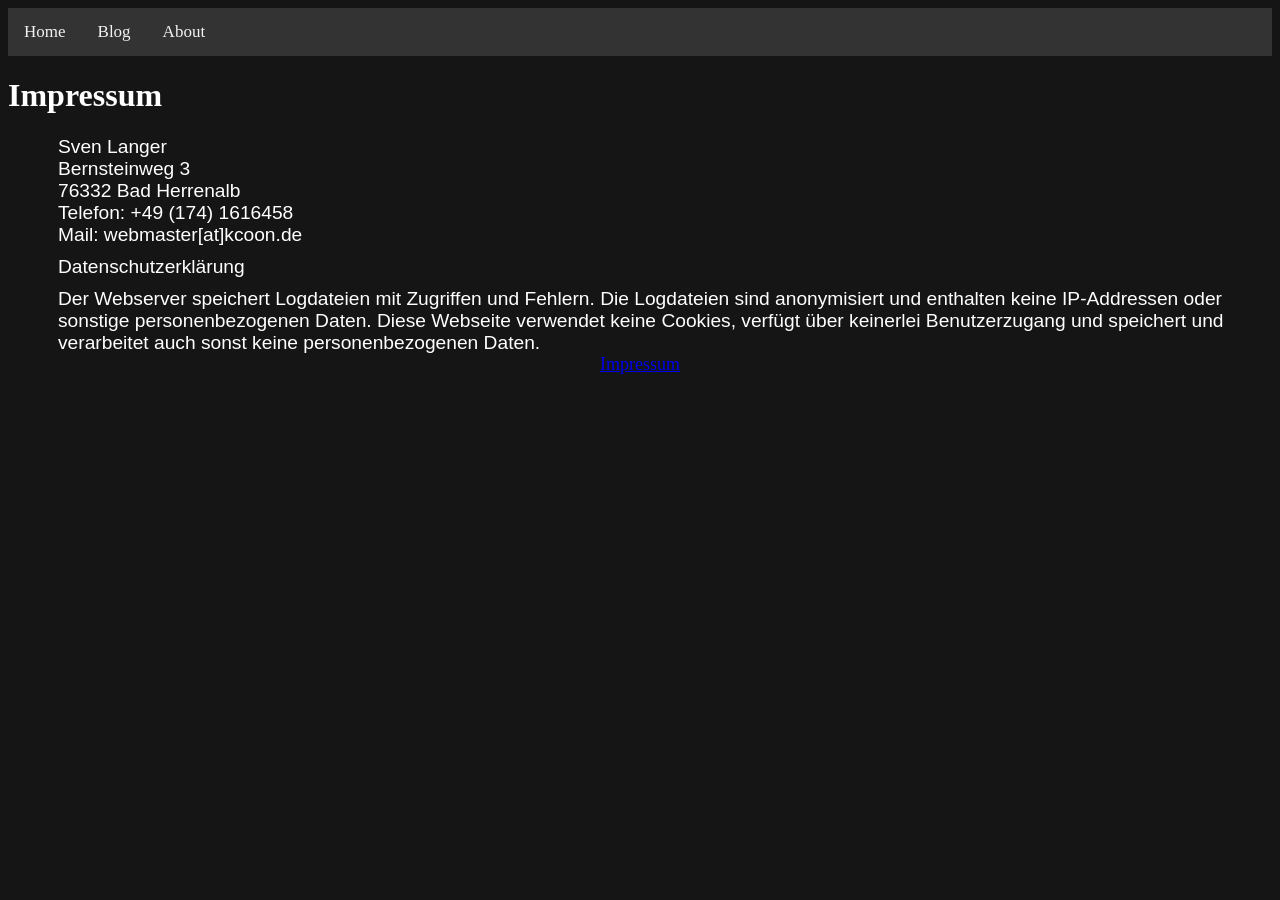
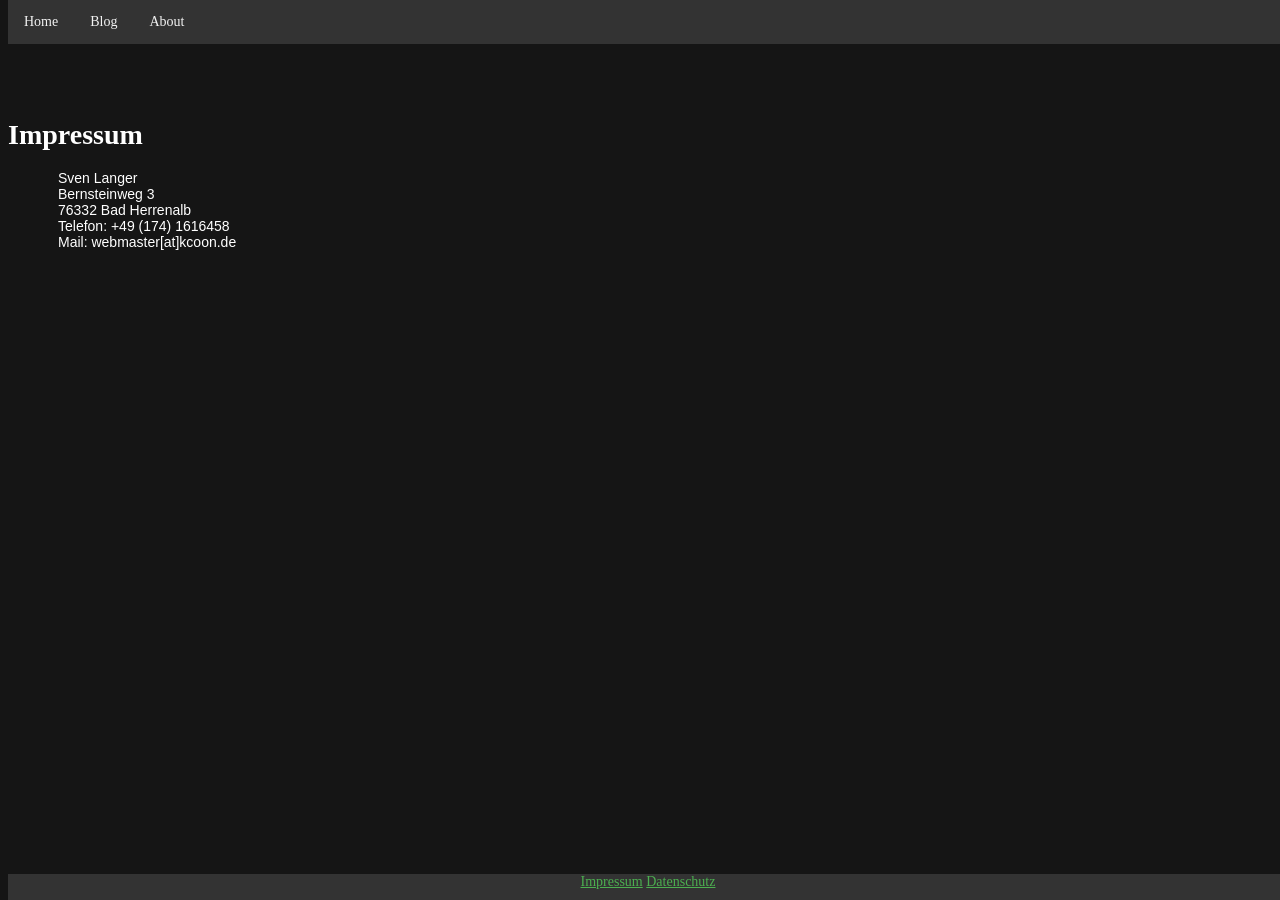
Before and after one commit to KCoon/kcoon.github.io, a Jekyll site: the page built from pages/impressum.md, in a window 1280 px wide. Built offline with Jekyll 4.4.1, drawn with Linux system fonts in a browser that asks for light colours.

Commit message:
Datenschutz and stuff

```diff
--- a/_includes/footer.html
+++ b/_includes/footer.html
@@ -1,3 +1,4 @@
 <div class="footer">
     <a href="impressum.html">Impressum</a>
+    <a href="datenschutz.html">Datenschutz</a>
 </div>
--- a/_includes/navigation.html
+++ b/_includes/navigation.html
@@ -1,4 +1,4 @@
-<div class="topnav">
+<div id="navbar" class="topnav">
     {% for item in site.data.navigation %}
     <a href="{{ item.link }}"
         {% if (page.url == item.link) %}
--- a/_layouts/default.html
+++ b/_layouts/default.html
@@ -4,10 +4,11 @@
     <meta charset="utf-8">
     <title>{{ page.title }}</title>
     <link rel="stylesheet" href="/assets/css/styles.css">
+    <script src="/assets/js/myscript.js"></script>
   </head>
   <body>
     {% include navigation.html %}
-    <div>
+    <div id="content" class="content">
     {{ content }}
     </div>
     {% include footer.html %}
--- a/_sass/main.scss
+++ b/_sass/main.scss
@@ -1,7 +1,15 @@
 body{
     background-color: #151515;
     color: white;
+    font-size: 60px;
 }
+
+// @media (orientation: landscape) {
+//   body {
+//     background-color: lightblue;
+//   }
+// }
+
 .current {
     color: green;
 }
@@ -9,22 +17,52 @@ body{
 p {
     margin: 10px 0px 0px 50px;
     font-family: Arial, Helvetica, sans-serif;
-    height: 500%;
-    font-size: larger;
+}
+
+@media (-webkit-max-device-pixel-ratio : 1.5){
+    body {
+        font-size: 14px;
+    }
+    div.content
+    {
+        font-size: 14px;
+    }
 }
 
 a{
     color: blueweb;
 }
 
-div.highlight {
+
+div{
+    position: absolute;
+}
+
+.highlight {
     margin: 10px 0px 0px 50px;
+}
+
+.content
+{
+    width: 100%;
+    font-size: 28px;
+    top: 0px;
+    padding-top: 100px;
+    padding-bottom: 20px;
+    bottom: 70px;
+    overflow-y: scroll;
+    overflow-x: hidden;
+
 }
 
 /* Add a black background color to the top navigation */
 .topnav {
-    background-color: #333;
-    overflow: hidden;
+    position: fixed;
+    top: 0;
+    width: 100%;
+    background-color: #333333;
+    transition: top 0.6s;
+    z-index: 2;
   }
 
   /* Style the links inside the navigation bar */
@@ -34,7 +72,6 @@ div.highlight {
     text-align: center;
     padding: 14px 16px;
     text-decoration: none;
-    font-size: 17px;
   }
 
   /* Change the color of links on hover */
@@ -52,6 +89,15 @@ div.highlight {
   .footer {
   width: 100%;
   color: #4CAF50;
+  background: #333;
   text-align: center;
-  font-size: large;
+  position: fixed;
+  bottom: 0px;
+  padding-bottom: 10px;
+  top: auto;
+  z-index: 2;
 }
+
+.footer a{
+    color: #4CAF50;
+}
--- /dev/null
+++ b/assets/js/myscript.js
@@ -0,0 +1,18 @@
+/* When the user scrolls down, hide the navbar. When the user scrolls up, show the navbar */
+
+window.onload = function(){
+    var prevScrollpos = document.getElementById("content").scrollTop;
+    document.getElementById("content").onscroll = function() {
+
+        var currentScrollPos = document.getElementById("content").scrollTop;
+
+        if (prevScrollpos > currentScrollPos) {
+            document.getElementById("navbar").style.top = "0";
+            window.scrollTo(0, 0);
+        } else {
+            document.getElementById("navbar").style.top = "-100px";
+            window.scrollTo(0, 10);
+        }
+        prevScrollpos = currentScrollPos;
+    }
+}
--- a/pages/impressum.md
+++ b/pages/impressum.md
@@ -12,8 +12,3 @@ Bernsteinweg 3
 76332 Bad Herrenalb
 Telefon: +49 (174) 1616458
 Mail: webmaster[at]kcoon.de
-
-
-Datenschutzerklärung
-
-Der Webserver speichert Logdateien mit Zugriffen und Fehlern. Die Logdateien sind anonymisiert und enthalten keine IP-Addressen oder sonstige personenbezogenen Daten. Diese Webseite verwendet keine Cookies, verfügt über keinerlei Benutzerzugang und speichert und verarbeitet auch sonst keine personenbezogenen Daten.
```
Also changed, not shown: pages/datenschutz.md (added, +33 -0 lines), 10 other files.
